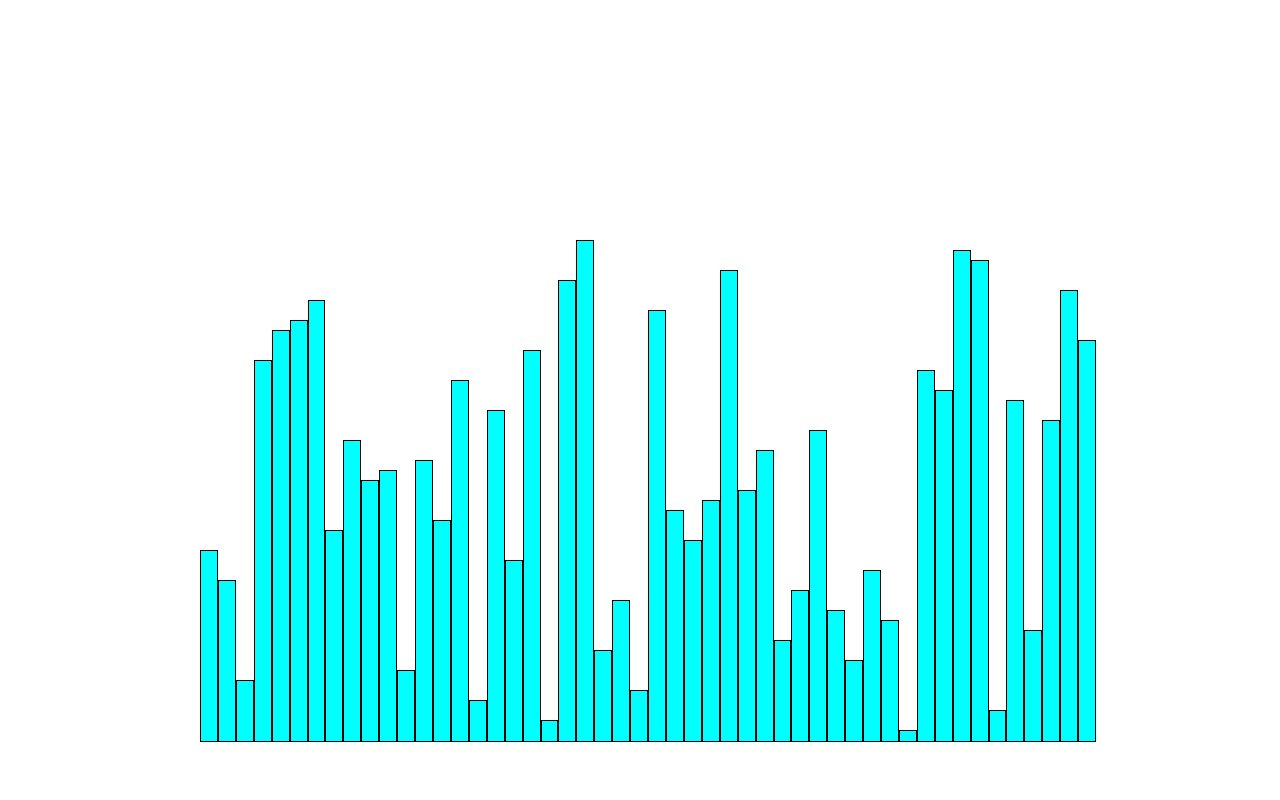
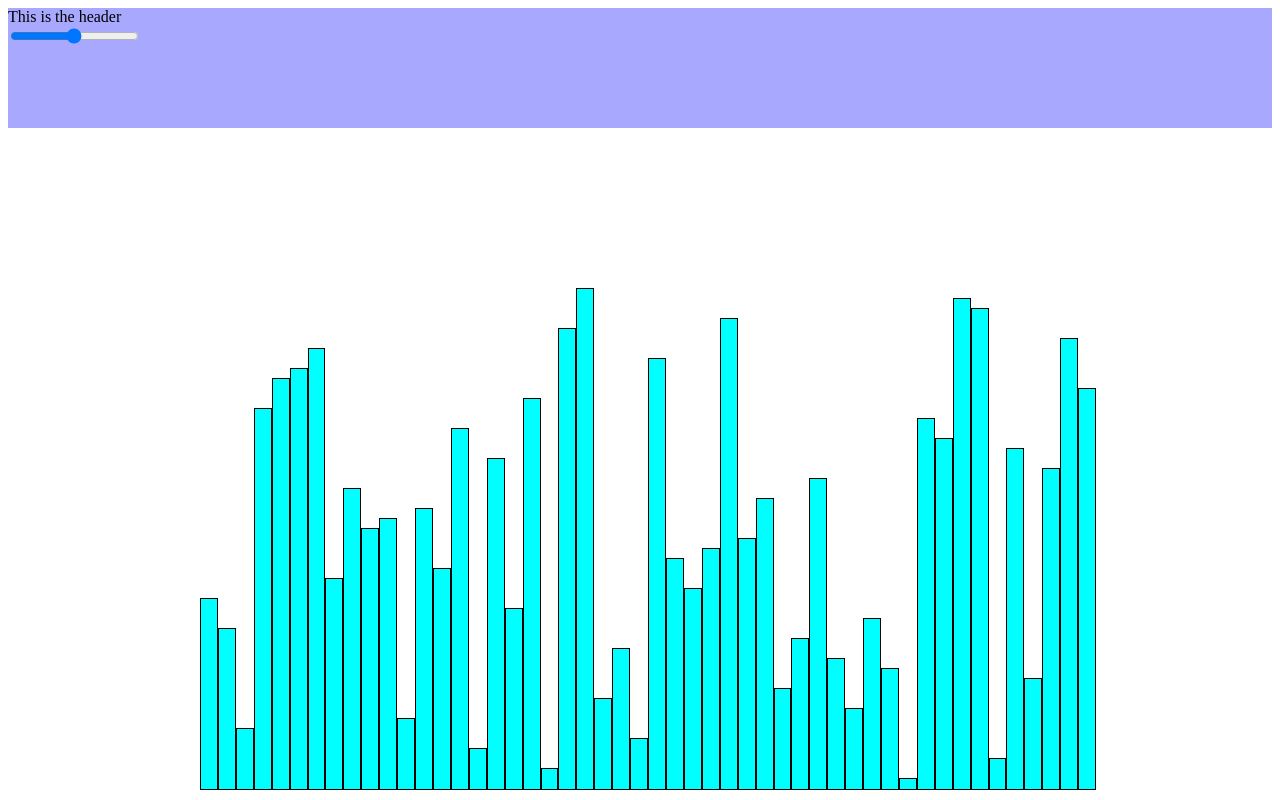
Before and after one commit to DasherDo/sorting-algorithm-visualizer, a React (Create React App) app: page / in a window 1280 px wide. Built offline with nearby package versions, Linux system fonts and the light colour scheme.

Commit message:
range slider

```diff
--- a/src/App.js
+++ b/src/App.js
@@ -1,10 +1,12 @@
 import VisualizeArray from './components/Main/VisualizeArray'
 import React from 'react';
+import Header from './components/Header/Header'
 
 
 function App() {
   return (
     <div className="App">
+      <Header />
       <VisualizeArray />
     </div>
   );
--- /dev/null
+++ b/src/components/Header/Header.js
@@ -0,0 +1,15 @@
+import React, { useState, useEffect } from 'react';
+import './header.css'
+import Slider from './Slider';
+
+
+function Header () {
+    return (
+        <div className='header'>
+            This is the header
+            <Slider />
+        </div>
+    )
+};
+
+export default Header;
--- /dev/null
+++ b/src/components/Header/Slider.js
@@ -0,0 +1,12 @@
+import React, { useState, useEffect } from 'react';
+import './header.css'
+
+function Slider () {
+    return (
+        <div className='slider'>
+            <input type='range' min='1' max='100' value='50'></input>
+        </div>
+    )
+};
+
+export default Slider;
--- /dev/null
+++ b/src/components/Header/header.css
@@ -0,0 +1,4 @@
+.header {
+    height: 15vh;
+    background-color: rgb(168, 168, 255);
+}
--- a/src/components/Main/Array.css
+++ b/src/components/Main/Array.css
@@ -7,7 +7,7 @@
 .array {
     display: flex;
     width: 70vw;
-    margin-top: 30vh;
+    margin-top: 20vh;
     margin-left: 15vw;
     align-items: flex-end;
 }
```
